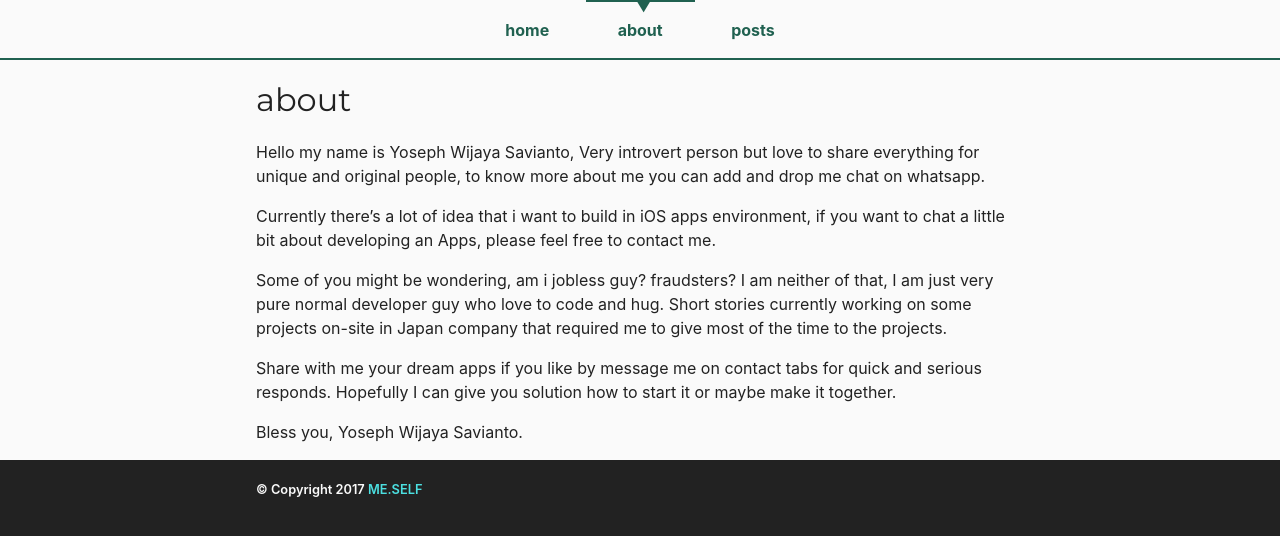
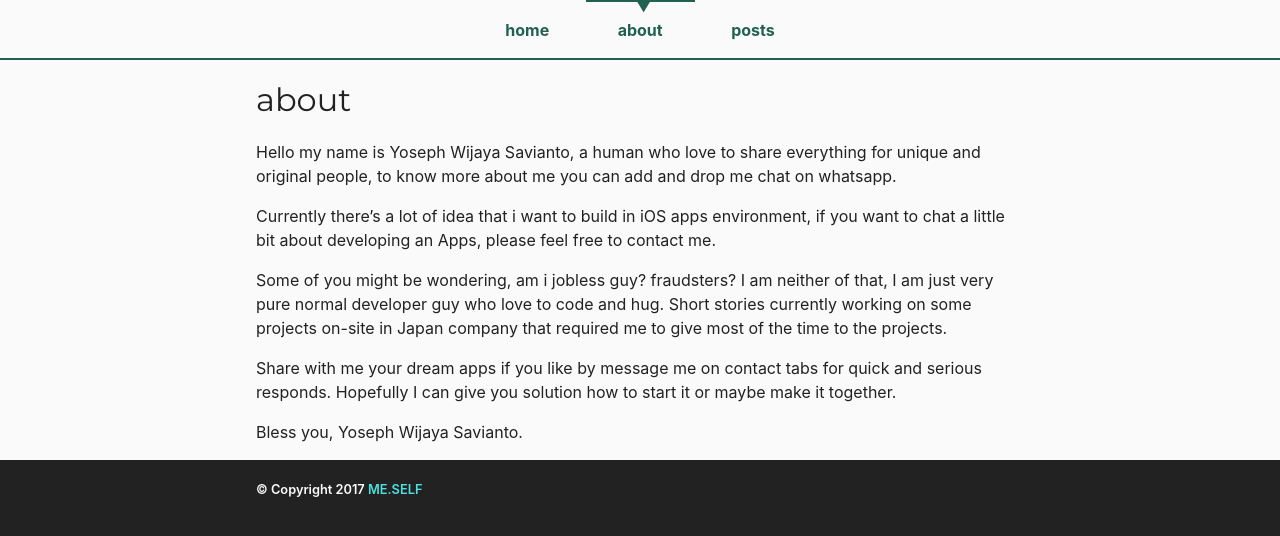
Before and after one commit to nsnull0/meself, a Jekyll site: the page built from pages/page-about.md, in a window 1280 px wide. Shown: the top 536 px of the page. Built offline with Jekyll 4.4.1, drawn with Linux system fonts in a browser that asks for light colours.

Commit message:
update description
update sushiro description

```diff
--- a/_data/contents.yaml
+++ b/_data/contents.yaml
@@ -26,7 +26,7 @@
   ######################################
   text: |
     Hello my name is Yoseph Wijaya Savianto,
-    Very introvert person but love to share everything for unique and original people,
+    a human who love to share everything for unique and original people,
     to know more about me you can add and drop me chat on whatsapp.
 
     Currently there's a lot of idea that i want to build in iOS apps environment,
```
Also changed, not shown: _data/projects.yaml (+5 -10 lines).
